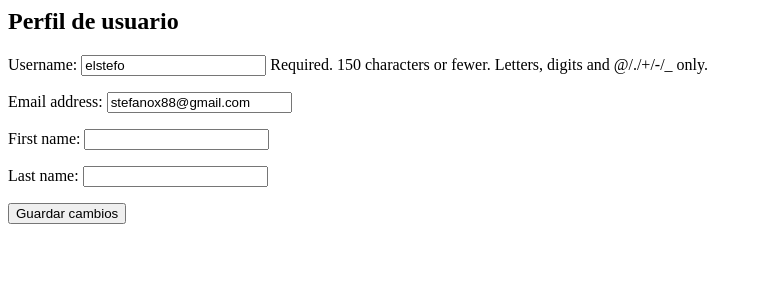
After one commit to 0maez/Cochinito, a Django app: page /finance/profile/ in a window 1280 px wide. The commit adds this page. Shown: the top 300 px of the page, without its empty margins (0-762 px from the left). Run offline with Django 5.2, Linux system fonts and the light colour scheme; a user stored in the database is signed in.

Commit message:
Vamos a ver si no la cagox2

```diff
--- a/cochinito/urls.py
+++ b/cochinito/urls.py
@@ -15,8 +15,17 @@ Including another URLconf
     2. Add a URL to urlpatterns:  path('blog/', include('blog.urls'))
 """
 from django.contrib import admin
-from django.urls import path
+from django.urls import path, include
+from django.contrib.auth import views as auth_views
 
 urlpatterns = [
     path('admin/', admin.site.urls),
+    path("finance/", include("finance.urls")),
+    path("finance/login/", auth_views.LoginView.as_view(), name='login'),
+    path("finance/login/", auth_views.LoginView.as_view(), name='logout'),
+    path("accounts/password_reset/", auth_views.PasswordResetView.as_view(), name="password_reset"),
+    path("accounts/password_reset/done/", auth_views.PasswordResetDoneView.as_view(), name="password_reset_done"),
+    path("accounts/reset/<uidb64>/<token>/", auth_views.PasswordResetConfirmView.as_view(), name="password_reset_confirm"),
+    path("accounts/reset/done/", auth_views.PasswordResetCompleteView.as_view(), name="password_reset_complete"),
+
 ]
--- a/finance/forms.py
+++ b/finance/forms.py
@@ -7,4 +7,10 @@ class RegisterForm(UserCreationForm):
 
     class Meta:
         model = User
-        fields = ["username", "email", "password", "password2"]
+        fields = ["first_name", "last_name", "email", "password"]
+
+
+class ProfileForm(forms.ModelForm):
+    class Meta:
+        model = User
+        fields = ["username", "email", "first_name", "last_name"]
--- /dev/null
+++ b/finance/templates/finance/profile.html
@@ -0,0 +1,6 @@
+<h2>Perfil de usuario</h2>
+<form method="post">
+    {% csrf_token %}
+    {{ form.as_p }}
+    <button type="submit">Guardar cambios</button>
+</form>
--- a/finance/templates_account_register.html
+++ b/finance/templates/finance/register.html
@@ -4,3 +4,4 @@
     {{ form.as_p }}
     <button type="submit">Registrarse</button>
 </form>
+<p> ¿Ya tienes una cuenta? <a href="{% url 'login'%}"> Inicia sesion aquí </a></p>
--- /dev/null
+++ b/finance/templates/registration/password_reset.html
@@ -0,0 +1,6 @@
+<h2>Restablecer contraseña</h2>
+<form method="post">
+    {% csrf_token %}
+    {{ form.as_p }}
+    <button type="submit">Enviar</button>
+</form>
--- /dev/null
+++ b/finance/templates/registration/password_reset_complete.html
@@ -0,0 +1,2 @@
+<h2>Contraseña restablecida</h2>
+<p>Tu contraseña ha sido restablecida correctamente. Ahora puedes <a href="{% url 'login' %}">iniciar sesión</a> con tu nueva contraseña.</p>
--- /dev/null
+++ b/finance/templates/registration/password_reset_confirm.html
@@ -0,0 +1,6 @@
+<h2>Restablecer contraseña</h2>
+<form method="post">
+    {% csrf_token %}
+    {{ form.as_p }}
+    <button type="submit">Restablecer contraseña</button>
+</form>
--- /dev/null
+++ b/finance/templates/registration/password_reset_done.html
@@ -0,0 +1,3 @@
+<h2>Correo enviado</h2>
+<p>Hemos enviado un correo con las instrucciones para restablecer tu contraseña. Por favor, revisa tu bandeja de entrada.</p>
+<p>Si no recibes el correo, asegúrate de haber ingresado la dirección correcta y revisa la carpeta de spam.</p>
--- /dev/null
+++ b/finance/urls.py
@@ -0,0 +1,7 @@
+from django.urls import path
+from . import views
+
+urlpatterns = [
+    path("register/", views.register, name="register"),
+    path("profile/", views.profile, name="profile"),
+]
--- a/finance/views.py
+++ b/finance/views.py
@@ -1,5 +1,7 @@
 from django.shortcuts import render, redirect
+from django.contrib.auth.decorators import login_required
 from .forms import RegisterForm
+from .forms import ProfileForm
 
 def register(request):
     if request.method == "POST":
@@ -9,4 +11,15 @@ def register(request):
             return redirect("login")  # Redirige al login después del registro
     else:
         form = RegisterForm()
-    return render(request, "accounts/register.html", {"form": form})
+    return render(request, "finance/register.html", {"form": form})
+
+@login_required
+def profile(request):
+    if request.method == "POST":
+        form = ProfileForm(request.POST, instance=request.user)
+        if form.is_valid():
+            form.save()
+            return redirect("profile")
+    else:
+        form = ProfileForm(instance=request.user)
+    return render(request, "finance/profile.html", {"form": form})
```
Also changed, not shown: finance/templates/registration/login.html (added, +7 -0 lines), db.sqlite3.
